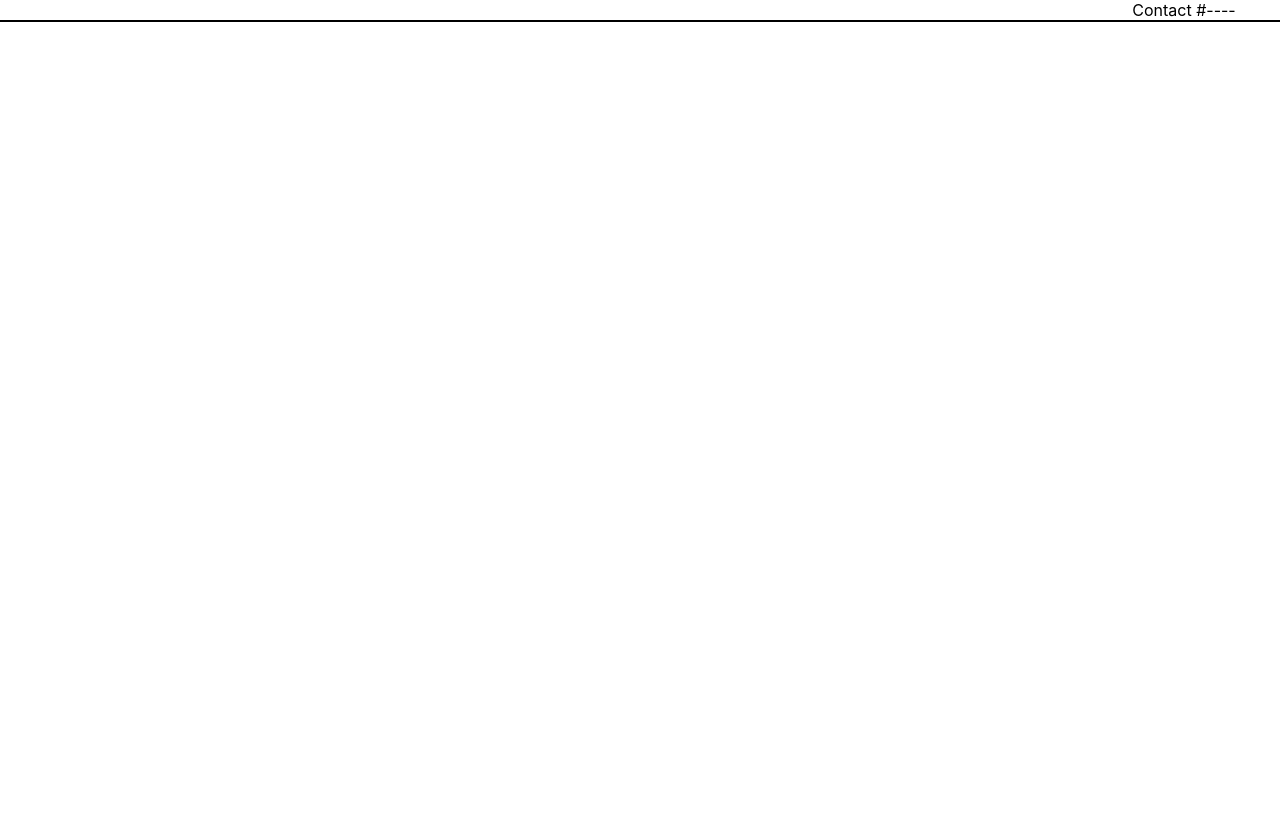
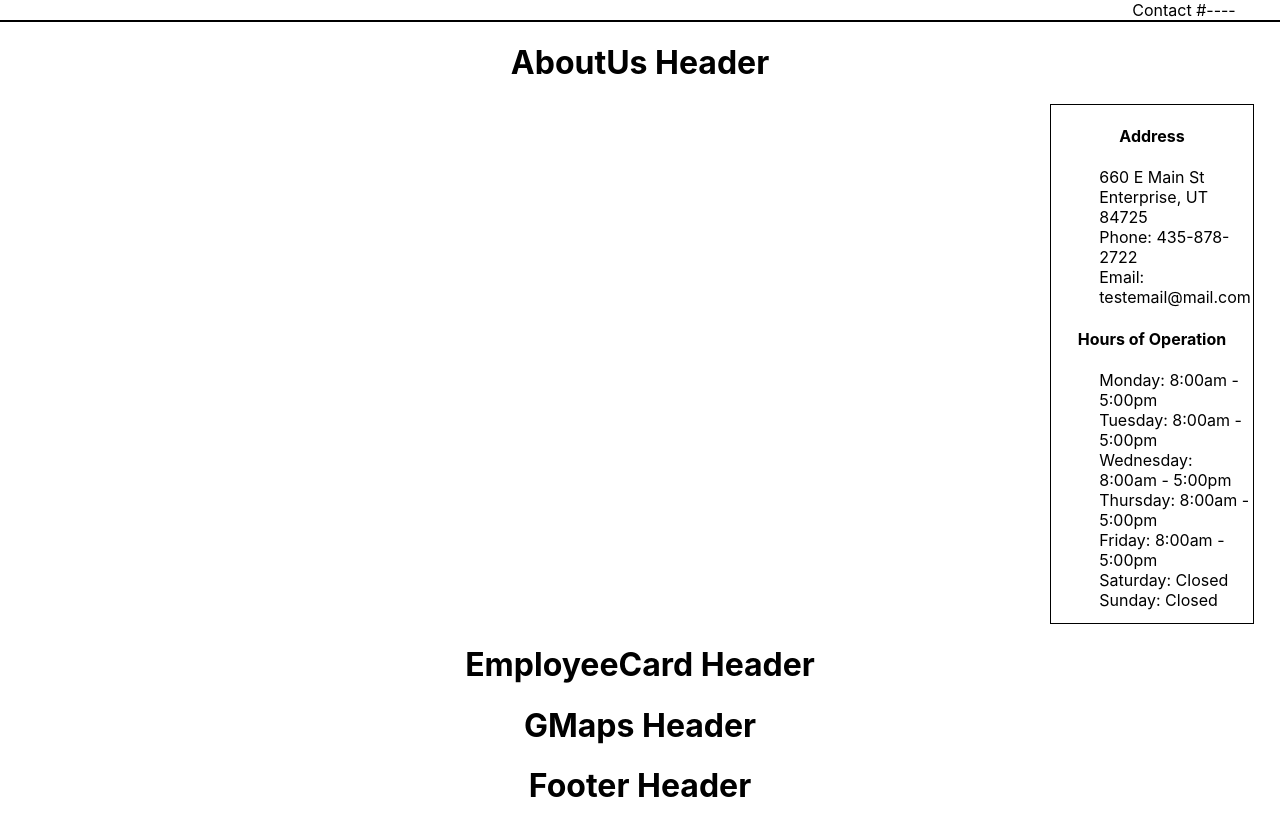
Before and after one commit to mtbishop/EV-Physical-Therapy, a React (Create React App) app: page / in a window 1280 px wide. Before the commit the page ends 800 px from the top, so only its background shows below. Built offline with nearby package versions, Linux system fonts and the light colour scheme.

Commit message:
added style sheets and adjusted HoursAndContact layout

```diff
--- a/src/components/AboutUs.js
+++ b/src/components/AboutUs.js
@@ -0,0 +1,10 @@
+function AboutUs() {
+  return (
+    <>
+      <h1>AboutUs Header</h1>
+      <p></p>
+    </>
+  );
+}
+
+export default AboutUs;
--- a/src/components/AdminComp.js
+++ b/src/components/AdminComp.js
@@ -1,9 +1,19 @@
 import Header from './Header';
+import AboutUs from './AboutUs';
+import HoursAndContact from './HoursAndContact';
+import EmployeeCard from './EmployeeCard';
+import GMaps from './GMaps';
+import Footer from './Footer';
 
 function AdminComp() {
   return (
     <>
       <Header />
+      <AboutUs />
+      <HoursAndContact />
+      <EmployeeCard />
+      <GMaps />
+      <Footer />
     </>
   );
 }
--- a/src/components/EmployeeCard.js
+++ b/src/components/EmployeeCard.js
@@ -0,0 +1,10 @@
+function EmployeeCard() {
+  return (
+    <>
+      <h1>EmployeeCard Header</h1>
+      <p></p>
+    </>
+  );
+}
+
+export default EmployeeCard;
--- a/src/components/Footer.js
+++ b/src/components/Footer.js
@@ -0,0 +1,10 @@
+function Footer() {
+  return (
+    <>
+      <h1>Footer Header</h1>
+      <p></p>
+    </>
+  );
+}
+
+export default Footer;
--- a/src/components/GMaps.js
+++ b/src/components/GMaps.js
@@ -0,0 +1,10 @@
+function GMaps() {
+  return (
+    <>
+      <h1>GMaps Header</h1>
+      <p></p>
+    </>
+  );
+}
+
+export default GMaps;
--- a/src/components/Header.js
+++ b/src/components/Header.js
@@ -1,5 +1,5 @@
 import { Container, Navbar } from 'react-bootstrap';
-import '../style/headerStyle.css';
+import '../style/HeaderStyle.css';
 
 function Header() {
   return (
--- a/src/components/HoursAndContact.js
+++ b/src/components/HoursAndContact.js
@@ -0,0 +1,35 @@
+import { Card } from 'react-bootstrap';
+import '../style/HoursAndContact.css';
+
+function HoursandContact() {
+  return (
+    <>
+      <div id="hoursAndContact">
+        <h4>Address</h4>
+        <Card>
+          <Card.Body className="hAndC">660 E Main St</Card.Body>
+          <Card.Body className="hAndC">Enterprise, UT 84725</Card.Body>
+          <Card.Body className="hAndC">Phone: 435-878-2722</Card.Body>
+          <Card.Body className="hAndC">Email: testemail@mail.com</Card.Body>
+        </Card>
+
+        <h4>Hours of Operation</h4>
+        <Card>
+          <div id="hOOContents">
+            <Card.Body className="dayOpen">Monday: 8:00am - 5:00pm</Card.Body>
+            <Card.Body className="dayOpen">Tuesday: 8:00am - 5:00pm</Card.Body>
+            <Card.Body className="dayOpen">
+              Wednesday: 8:00am - 5:00pm
+            </Card.Body>
+            <Card.Body className="dayOpen">Thursday: 8:00am - 5:00pm</Card.Body>
+            <Card.Body className="dayOpen">Friday: 8:00am - 5:00pm</Card.Body>
+            <Card.Body className="dayClosed">Saturday: Closed</Card.Body>
+            <Card.Body className="dayClosed">Sunday: Closed</Card.Body>
+          </div>
+        </Card>
+      </div>
+    </>
+  );
+}
+
+export default HoursandContact;
--- /dev/null
+++ b/src/style/HoursAndContact.css
@@ -0,0 +1,20 @@
+.hAndC {
+  text-align: left;
+  margin-left: 8%;
+  padding-left: 16%;
+}
+
+#hOOContents {
+  text-align: left;
+  margin-left: 8%;
+  padding-left: 16%;
+}
+
+#hoursAndContact {
+  border: 1px solid black;
+  margin-left: 82%;
+  margin-right: 2%;
+  padding-bottom: 1%;
+  padding-left: 0%;
+  padding-right: 0%;
+}
```
Also changed, not shown: src/style/AboutUsStyle.css (added), src/style/EmployeeCard.css (added), src/style/Footer.css (added), src/style/GMaps.css (added).
